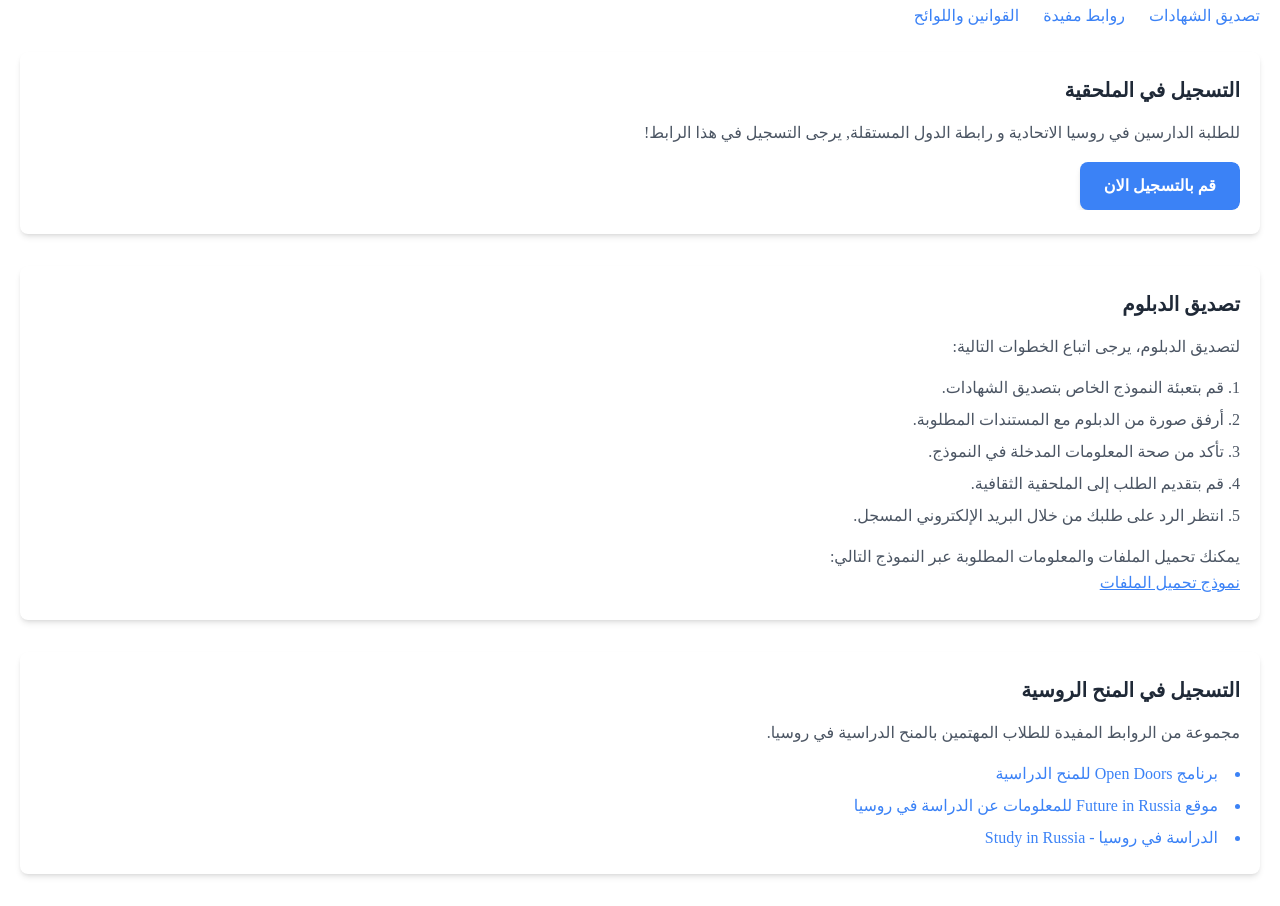
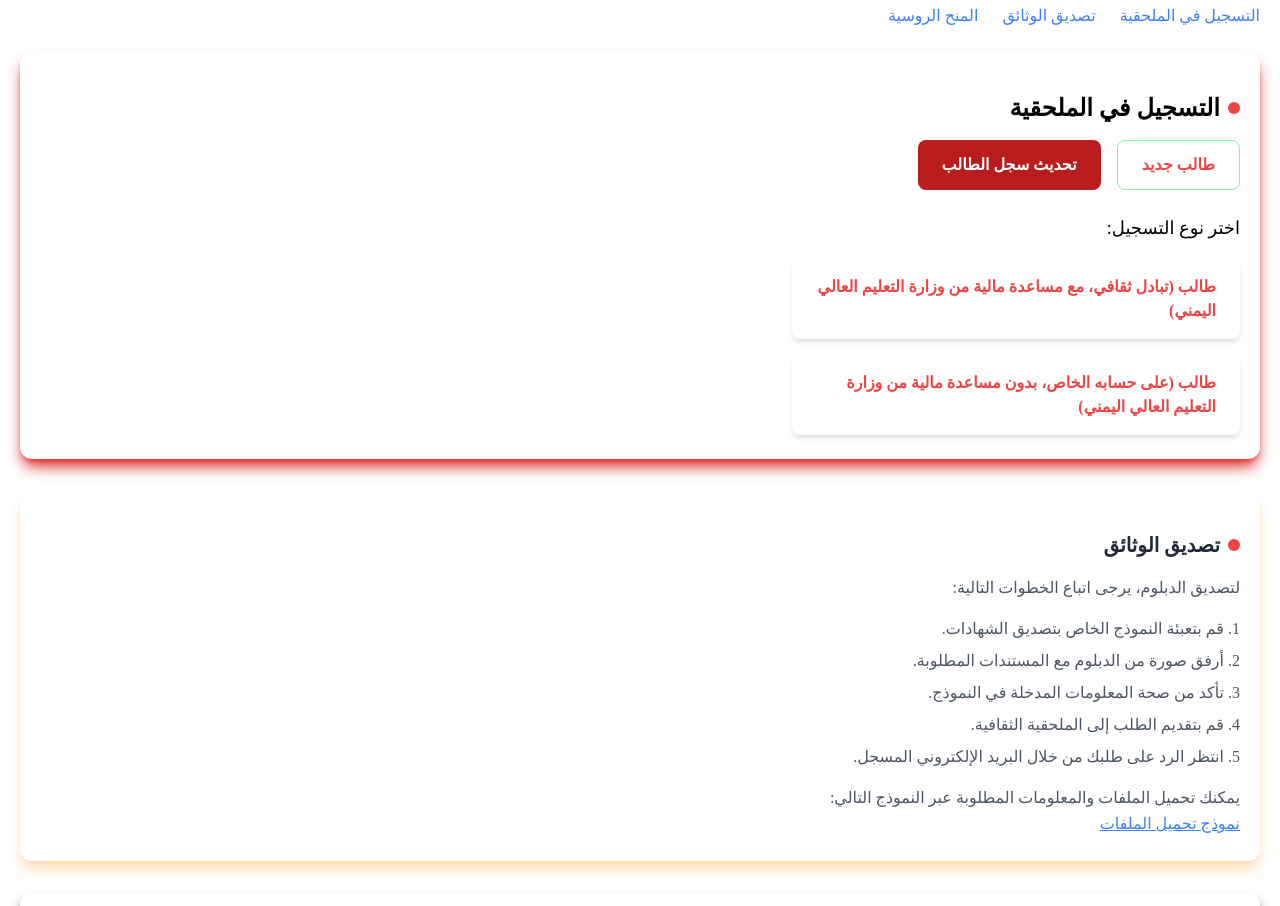
Before and after one commit to Hshafal/YemeniCulturalAttacheClient, a React (Vite) app: page /services in a window 1280 px wide. Shown: the part 220-1126 px from the top of the page. Built offline with nearby package versions, Linux system fonts and the light colour scheme; no server answers.

Commit message:
edit the student services page

```diff
--- a/src/pages/OnlineServices/DiplomaAttestation.tsx
+++ b/src/pages/OnlineServices/DiplomaAttestation.tsx
@@ -1,7 +1,11 @@
 const DiplomaAttestation = () => {
   return (
-    <div className="mb-6 p-6 bg-white shadow-md rounded-lg w-full max-w-7xl px-4 md:px-5 lg:px-5 mx-auto">
-      <h3 className="text-xl font-bold text-gray-800 mb-4">تصديق الدبلوم</h3>
+    <div id="diploma-attestation" className="mb-6 p-6 shadow-orange-200 shadow-lg rounded-xl w-full max-w-7xl px-4 md:px-5 lg:px-5 mx-auto text-white">
+      <div className="flex justify-start items-center  gap-2 py-4">
+        <span className="w-3 h-3 bg-red-500 rounded-full"></span>
+        <h3 className="text-xl font-bold text-gray-800 ">تصديق الوثائق</h3>
+
+      </div>
       <p className="text-gray-600 leading-relaxed mb-4">
         لتصديق الدبلوم، يرجى اتباع الخطوات التالية:
       </p>
--- a/src/pages/OnlineServices/OnlineServices.tsx
+++ b/src/pages/OnlineServices/OnlineServices.tsx
@@ -13,9 +13,9 @@ const OnlineServices = () => {
       {/* Navbar */}
       <nav className="mb-6">
         <ul className="flex gap-6">
-          <li><a href="#diploma-attestation" className="text-blue-500">تصديق الشهادات</a></li>
-          <li><a href="#useful-links" className="text-blue-500">روابط مفيدة</a></li>
-          <li><a href="#laws-regulations" className="text-blue-500">القوانين واللوائح</a></li>
+          <li><a href="#registration" className="text-blue-500">التسجيل في الملحقية </a></li>
+          <li><a href="#diploma-attestation" className="text-blue-500">تصديق الوثائق</a></li>
+          <li><a href="#useful-links" className="text-blue-500"> المنح الروسية</a></li>
         </ul>
       </nav>
 
--- a/src/pages/OnlineServices/Registration.tsx
+++ b/src/pages/OnlineServices/Registration.tsx
@@ -1,18 +1,67 @@
+import { useState } from "react";
+
 const Registration = () => {
+  const [status, setStatus] = useState("new");
+
   return (
-		<div className="mb-6 p-6 bg-white shadow-md rounded-lg w-full max-w-7xl px-4 md:px-5 lg:px-5 mx-auto">
-			<h3 className="text-xl font-bold text-gray-800 mb-4">التسجيل في الملحقية</h3>
-			<p className="text-gray-600 leading-relaxed mb-4">
-				للطلبة الدارسين في روسيا الاتحادية و رابطة الدول المستقلة, يرجى التسجيل في هذا الرابط!
-			</p>
-			<div className="w-full overflow-hidden rounded-lg">
+    <div id="registration" className="mb-6 p-6 shadow-red-600 shadow-lg rounded-xl w-full max-w-7xl px-4 md:px-5 lg:px-5 mx-auto text-white">
+      <div className="flex justify-start items-center  gap-2 py-4">
+        <span className="w-3 h-3 bg-red-500 rounded-full"></span>
+        <h3 className="text-2xl font-bold text-black">التسجيل في الملحقية</h3>
+      </div>
+
+      <div className="mb-6 flex gap-4">
+        <button
+          className={`px-6 py-3 rounded-lg font-semibold transition duration-300 ${status === "new" ? "bg-white text-red-500 border border-green-300 " : "bg-red-700 text-white"}`}
+          onClick={() => setStatus("new")}
+        >
+          طالب جديد
+        </button>
+        <button
+          className={`px-6 py-3 rounded-lg font-semibold transition duration-300 ${status === "old" ? "bg-white text-red-500 border border-green-300" : "bg-red-700 text-white"}`}
+          onClick={() => setStatus("old")}
+        >
+          تحديث سجل الطالب
+        </button>
+      </div>
+
+      {status === "new" ? (
+        <>
+          <p className="text-lg leading-relaxed mb-4 text-black">اختر نوع التسجيل:</p>
+          <div className="flex flex-col gap-4">
             <a
               href="https://docs.google.com/forms/d/e/1FAIpQLSemywkmMs0GSmqmZ3BZtlRJBOljyNjGt5V294EEQJa3lqjw3A/viewform"
-					className="inline-block px-6 py-3 bg-blue-500 text-white font-semibold rounded-lg shadow-md hover:bg-blue-600 transition duration-300"
+              className="block px-6 py-4 w-full max-w-md bg-white text-red-500 font-semibold rounded-lg shadow-md hover:bg-gray-200 transition duration-300"
             >
-					قم بالتسجيل الان
+              طالب (تبادل ثقافي، مع مساعدة مالية من وزارة التعليم العالي اليمني)
+            </a>
+            <a
+              href="https://docs.google.com/forms/d/e/1FAIpQLSc9c-iA2HmLtJn2ULltBUg8txbPMWhM6_8DKl1eq4kSgAr9Pw/viewform?usp=dialog"
+              className="block px-6 py-4 w-full max-w-md bg-white text-red-500 font-semibold rounded-lg shadow-md hover:bg-gray-200 transition duration-300"
+            >
+              طالب (على حسابه الخاص، بدون مساعدة مالية من وزارة التعليم العالي اليمني)
             </a>
           </div>
+        </>
+      ) : (
+        <>
+          <p className="text-lg leading-relaxed mb-4 text-black">اختر نوع التحديث:</p>
+          <div className="flex flex-col gap-4 ">
+            <a
+              href="https://docs.google.com/forms/d/e/1FAIpQLSemywkmMs0GSmqmZ3BZtlRJBOljyNjGt5V294EEQJa3lqjw3A/"
+              className="block px-6 py-4 w-full max-w-md bg-white text-red-500 font-semibold rounded-lg shadow-md hover:bg-gray-200 transition duration-300"
+            >
+              طالب (تبادل ثقافي، مع مساعدة مالية من وزارة التعليم العالي اليمني)
+            </a>
+            <a
+              href="https://docs.google.com/forms/d/e/1FAIpQLScuJ9bM9uJxFh7Zx7SzDg1E9i1qY9TLZk5Y6GfPOK5E1DqLw/"
+              className="block px-6 py-4 w-full max-w-md bg-white text-red-500 font-semibold rounded-lg shadow-md hover:bg-gray-200 transition duration-300"
+            >
+              طالب (على حسابه الخاص، بدون مساعدة مالية من وزارة التعليم العالي اليمني)
+            </a>
+          </div>
+        </>
+      )}
     </div>
   );
 };
--- a/src/pages/OnlineServices/UsefulLinks.tsx
+++ b/src/pages/OnlineServices/UsefulLinks.tsx
@@ -1,40 +1,53 @@
 const UsefulLinks = () => {
   return (
-    <div id="useful-links" className="mb-6 p-6 bg-white shadow-md rounded-lg w-full max-w-7xl px-4 md:px-5 lg:px-5 mx-auto">
-      <h3 className="text-xl font-bold text-gray-800 mb-4">التسجيل في المنح الروسية</h3>
-      <p className="text-gray-600 leading-relaxed mb-4">
+    <div id="useful-links" className="mb-6 p-6 shadow-black shadow-lg rounded-xl w-full max-w-7xl px-4 md:px-5 lg:px-5 mx-auto text-white">
+      <div className="flex justify-start items-center  gap-2 py-4">
+        <span className="w-3 h-3 bg-red-500 rounded-full"></span>
+        <h3 className="text-xl font-bold text-black z-10">التسجيل في المنح الروسية</h3>
+      </div>
+      <p className="text-gray-700 leading-relaxed mb-4 relative z-10">
         مجموعة من الروابط المفيدة للطلاب المهتمين بالمنح الدراسية في روسيا.
       </p>
-      <ul className="list-disc list-inside text-blue-500 space-y-2">
+      <ul className="list-disc list-inside text-blue-400 space-y-2 relative z-10">
         <li>
           <a
-            href="https://od.globaluni.ru"
+            href="https://education-in-russia.com/"
             target="_blank"
             rel="noopener noreferrer"
-            className="hover:underline"
+            className="hover:underline hover:text-blue-300"
           >
-            برنامج Open Doors للمنح الدراسية
+            منحة الحكومية الروسية (россотрудничество)
           </a>
         </li>
         <li>
           <a
-            href="https://future-in-russia.com"
+            href="https://od.globaluni.ru/"
             target="_blank"
             rel="noopener noreferrer"
-            className="hover:underline"
+            className="hover:underline hover:text-blue-300"
           >
-            موقع Future in Russia للمعلومات عن الدراسة في روسيا
+            منحة اولمبياد بين الجامعات (اوبن دورز- OpenDoors)
           </a>
         </li>
         <li>
           <a
-            href="https://studyinrussia.ru"
+            href="/منح_الجامعات_الروسية.pdf"
+            download
+            className="hover:underline hover:text-blue-300"
+          >
+            منح من الجامعة نفسها ( اولمبياد جامعية داخلية لطلاب الاجانب)
+          </a>
+        </li>
+        <li>
+          <span>
+            كيفية التقديم على هذه المنح
+          </span>
+          <a
+            href="https://youtube.com/@yemeniculturalattache-moscow?si=juCYyUeTtSIXybEi"
             target="_blank"
             rel="noopener noreferrer"
-            className="hover:underline"
-          >
-            الدراسة في روسيا - Study in Russia
-          </a>
+            className="hover:underline hover:text-blue-300 px-2"
+          > أضغط هنا</a>
         </li>
       </ul>
     </div>
```
Also changed, not shown: public/منح من الجامعات الروسية.pdf.htm (added, +54 -0 lines), 1 other file (tests, documents, lock files or other folders). Lines whose indentation alone changed are shown as unchanged.
